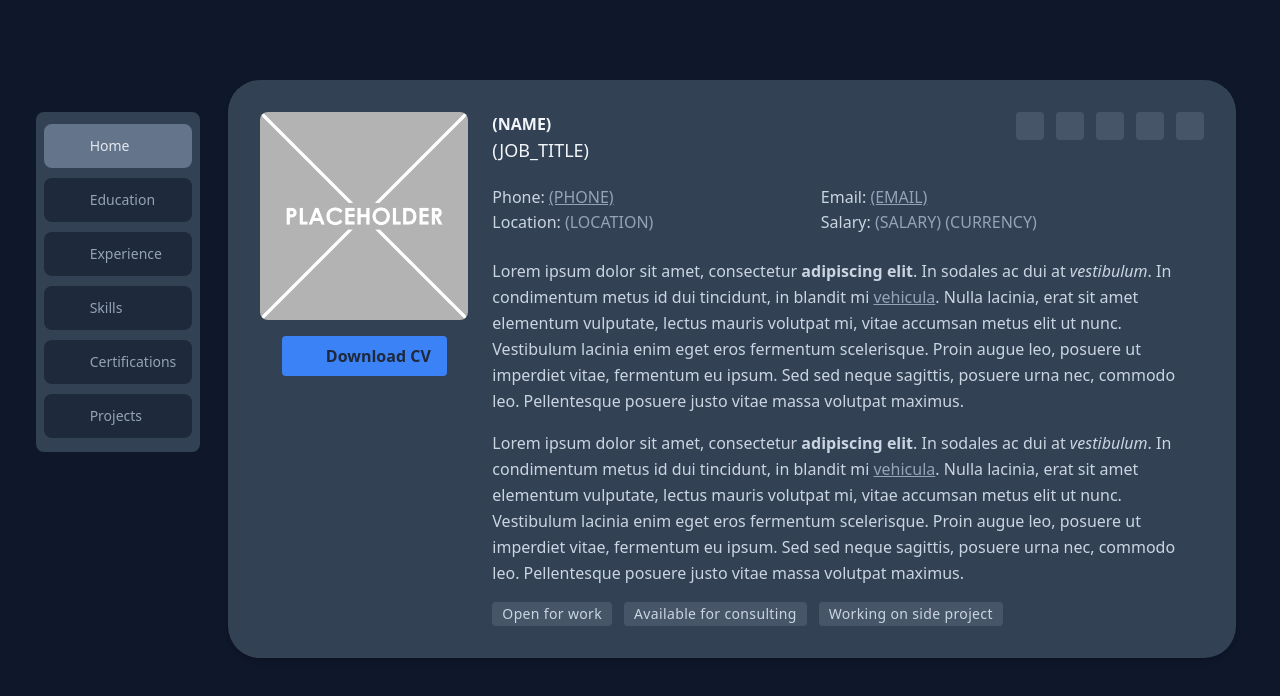
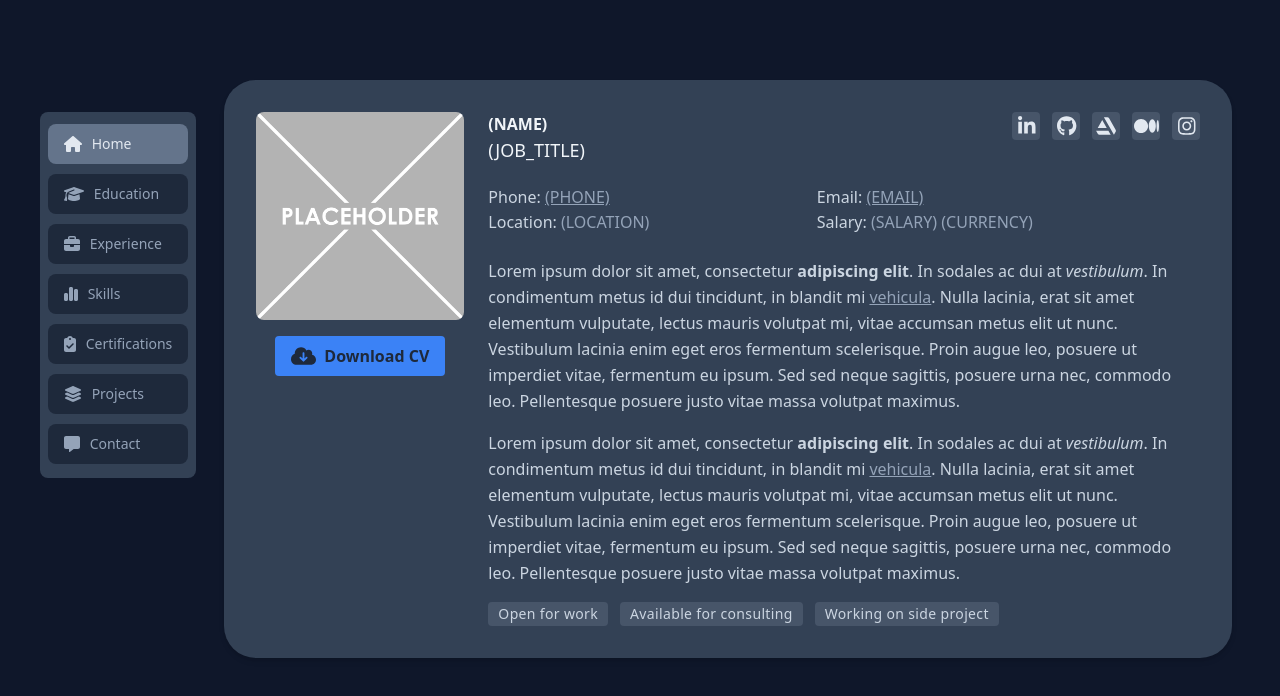
Before and after one commit to RetroHazard/CloudResume, a React (Create React App) app: page /contact in a window 1280 px wide. Shown: the top 696 px of the page. Built offline with nearby package versions, Linux system fonts and the light colour scheme.

Commit message:
FontAwesome Icons Testing
Testing conversion from HTML tagged FA Icons, to React Native.
Fix some indentation on navbar.jsx
Add new icon-box class for easily centering FA icons

```diff
--- a/package.json
+++ b/package.json
@@ -4,6 +4,8 @@
   "private": true,
   "dependencies": {
     "@fortawesome/fontawesome-svg-core": "^6.5.2",
+    "@fortawesome/free-brands-svg-icons": "^6.5.2",
+    "@fortawesome/free-regular-svg-icons": "^6.5.2",
     "@fortawesome/free-solid-svg-icons": "^6.5.2",
     "@fortawesome/react-fontawesome": "^0.2.0",
     "@testing-library/jest-dom": "^5.17.0",
--- a/src/assets/css/index.css
+++ b/src/assets/css/index.css
@@ -34,7 +34,11 @@
     }
 
     .nav-block-active {
-        @apply no-underline inline-flex items-center px-4 py-3 mt-1 mb-1.5 text-content-title bg-secondary-500 rounded-lg w-full;
+        @apply no-underline inline-flex items-center max-h-10 px-4 py-3 mt-1 mb-1.5 text-content-title bg-secondary-500 rounded-lg w-full;
+    }
+
+    .nav-block-inactive {
+        @apply no-underline inline-flex items-center max-h-10 px-4 py-3 mt-1 mb-1.5 rounded-lg hover:text-content-title bg-secondary-800 hover:bg-secondary-600 w-full;
     }
 
     .nav-icon-active {
@@ -45,8 +49,8 @@
         @apply w-5 h-5 mr-2.5 text-content-accent text-base;
     }
 
-    .nav-block-inactive {
-        @apply no-underline inline-flex items-center px-4 py-3 mt-1 mb-1.5 rounded-lg hover:text-content-title bg-secondary-800 hover:bg-secondary-600 w-full;
+    .icon-box {
+        @apply content-center justify-center justify-items-center m-0
     }
 
     .content-block {
--- a/src/components/navbar.jsx
+++ b/src/components/navbar.jsx
@@ -1,5 +1,8 @@
 import React from 'react';
-import { useState } from 'react'
+import { useState } from 'react';
+
+import {FontAwesomeIcon} from "@fortawesome/react-fontawesome";
+import { faHouse, faGraduationCap, faBriefcase, faChartSimple, faClipboardCheck, faLayerGroup, faMessage } from "@fortawesome/free-solid-svg-icons";
 
 function Navigation() {
     return (
@@ -8,38 +11,58 @@ function Navigation() {
                 <ul className="flex-col text-sm font-medium text-content-accent">
                     <li>
                         <a href="#" className="nav-block-active" aria-current="page">
-                    <i className="nav-icon-active fas fa-house"></i>
+                            <div className="icon-box">
+                                <i className="nav-icon-active"><FontAwesomeIcon icon={faHouse}/></i>
+                            </div>
                             Home
                         </a>
                     </li>
                     <li>
                         <a href="#" className="nav-block-inactive">
-                    <i className="nav-icon-inactive fas fa-graduation-cap"></i>
+                            <div className="icon-box">
+                                <i className="nav-icon-inactive"><FontAwesomeIcon icon={faGraduationCap}/></i>
+                            </div>
                             Education
                         </a>
                     </li>
                     <li>
                         <a href="#" className="nav-block-inactive">
-                    <i className="nav-icon-inactive fas fa-briefcase"></i>
+                            <div className="icon-box">
+                                <i className="nav-icon-inactive"><FontAwesomeIcon icon={faBriefcase}/></i>
+                            </div>
                             Experience
                         </a>
                     </li>
                     <li>
                         <a href="#" className="nav-block-inactive">
-                    <i className="nav-icon-inactive fas fa-chart-simple"></i>
+                            <div className="icon-box">
+                                <i className="nav-icon-inactive"><FontAwesomeIcon icon={faChartSimple}/></i>
+                            </div>
                             Skills
                         </a>
                     </li>
                     <li>
                         <a href="#" className="nav-block-inactive">
-                    <i className="nav-icon-inactive fas fa-clipboard-check"></i>
+                            <div className="icon-box">
+                                <i className="nav-icon-inactive"><FontAwesomeIcon icon={faClipboardCheck}/></i>
+                            </div>
                             Certifications
                         </a>
                     </li>
                     <li>
                         <a href="#" className="nav-block-inactive">
-                    <i className="nav-icon-inactive fas fa-layer-group"></i>
+                            <div className="icon-box">
+                                <i className="nav-icon-inactive"><FontAwesomeIcon icon={faLayerGroup}/></i>
+                            </div>
                             Projects
+                        </a>
+                    </li>
+                    <li>
+                        <a href="#" className="nav-block-inactive">
+                            <div className="icon-box">
+                                <i className="nav-icon-inactive"><FontAwesomeIcon icon={faMessage}/></i>
+                            </div>
+                            Contact
                         </a>
                     </li>
                 </ul>
--- a/src/pages/Home/index.jsx
+++ b/src/pages/Home/index.jsx
@@ -1,4 +1,8 @@
 import React from "react";
+
+import {FontAwesomeIcon} from "@fortawesome/react-fontawesome";
+import { faCloudDownload, } from "@fortawesome/free-solid-svg-icons";
+import { faLinkedinIn, faGithub, faArtstation, faMedium, faInstagram } from "@fortawesome/free-brands-svg-icons";
 
 function Home() {
 return (
@@ -9,7 +13,9 @@ return (
                 <img className="rounded-lg h-24 max-w-none md:h-52 md:w-52 sm:h-36 sm:w-36 w-24" src="./images/placeholder.png" alt="" />
                 <a href="." className="font-bold">
                     <button className="bg-primary-500 hover:bg-primary-400 text-secondary-800 font-bold py-2 px-4 rounded inline-flex items-center">
-                        <i className="w-5 h-5 mt-1 mr-2 fas fa-cloud-arrow-down"></i>
+                       <div className="icon-box">
+                        <i className="w-5 h-5 mr-2"><FontAwesomeIcon icon={faCloudDownload} size="lg" /></i>
+                       </div>
                         <span>Download CV</span>
                     </button>
                 </a>
@@ -22,19 +28,19 @@ return (
                     </div>
                     <div className="flex gap-3 flex-wrap sm:flex-nowrap">
                         <a className="social-link" href="{LINKEDIN_LINK}" aria-label="LinkedIn">
-                            <i className="text-base text-content-icons fab fa-linkedin-in fa-lg"></i>
+                            <i className="text-base text-content-icons"><FontAwesomeIcon icon={faLinkedinIn} size={"lg"}/></i>
                         </a>
                         <a className="social-link" href="{GITHUB_LINK}" aria-label="Github">
-                            <i className="text-base text-content-icons fab fa-github fa-lg"></i>
+                            <i className="text-base text-content-icons"><FontAwesomeIcon icon={faGithub} size={"lg"}/></i>
                         </a>
                         <a className="social-link" href="{ARTSTATION_LINK}" aria-label="ArtStation">
-                            <i className="text-base text-content-icons fab fa-artstation fa-lg"></i>
+                            <i className="text-base text-content-icons"><FontAwesomeIcon icon={faArtstation} size={"lg"}/></i>
                         </a>
                         <a className="social-link" href="{MEDIUM_LINK}" aria-label="Medium">
-                            <i className="text-base text-content-icons fab fa-medium fa-lg"></i>
+                            <i className="text-base text-content-icons"><FontAwesomeIcon icon={faMedium} size={"lg"}/></i>
                         </a>
                         <a className="social-link" href="{INSTAGRAM_LINK}" aria-label="Instagram">
-                            <i className="text-base text-content-icons fab fa-instagram fa-lg"></i>
+                            <i className="text-base text-content-icons"><FontAwesomeIcon icon={faInstagram} size={"lg"}/></i>
                         </a>
                     </div>
                 </div>
```
Also changed, not shown: 1 other file (tests, documents, lock files or other folders). Lines whose indentation alone changed are shown as unchanged.
